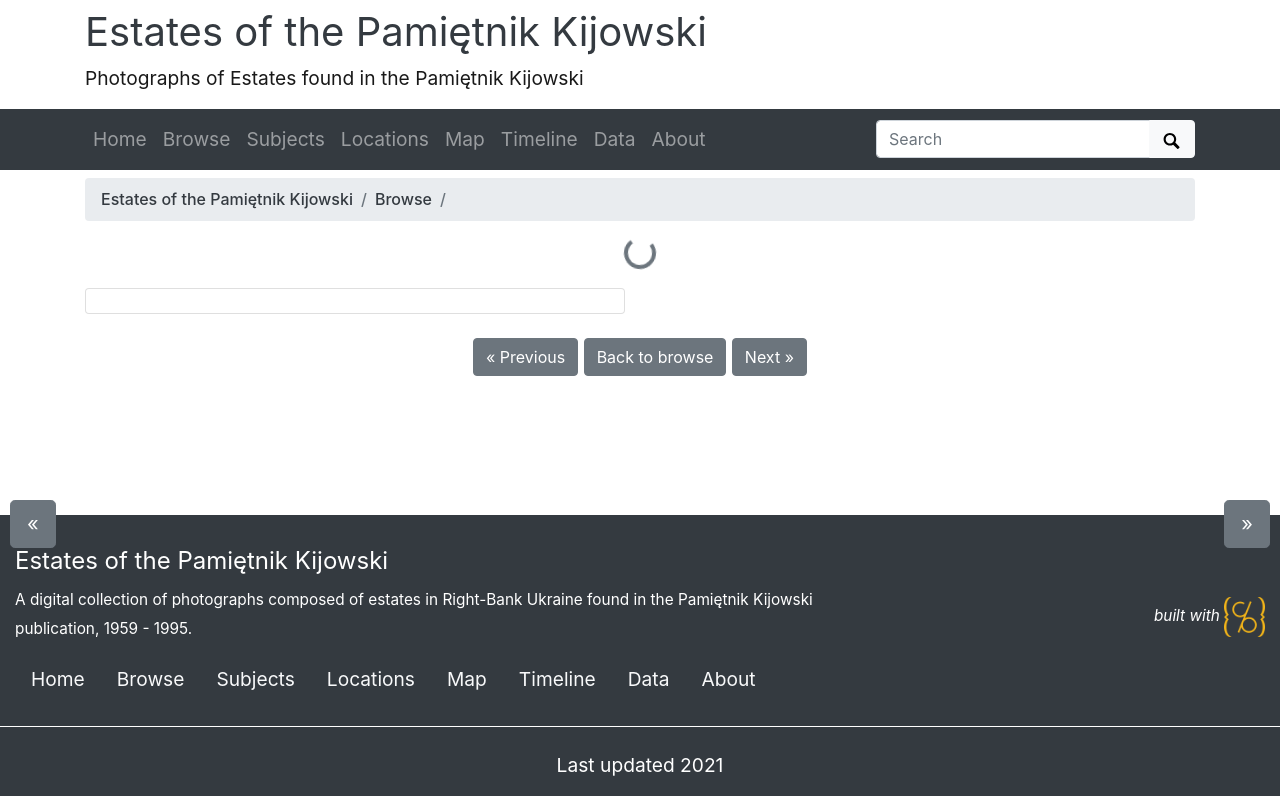
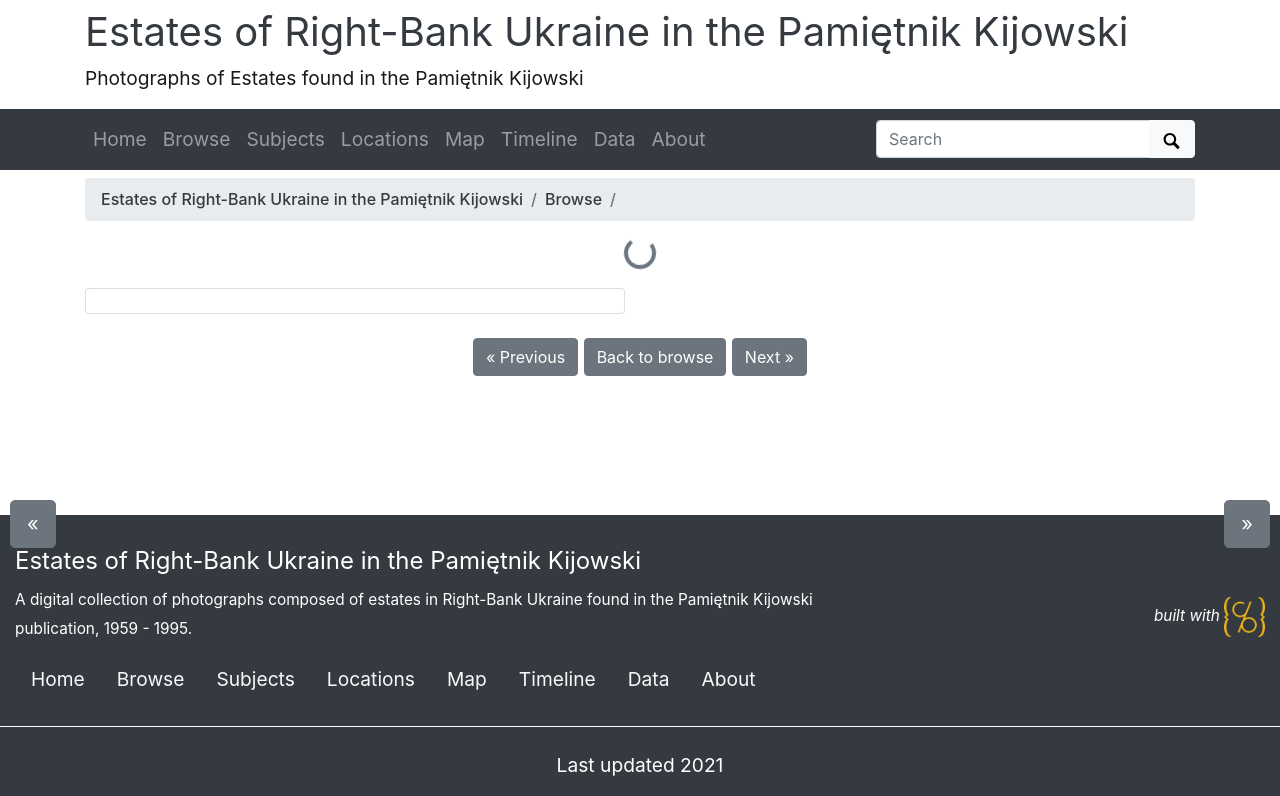
Before and after one commit to dostojnygosc/pamietnikkijowski, a Jekyll site: the page built from pages/item.md, in a window 1280 px wide, cut to the strip 0-796 px from the top of the page. Built offline with Jekyll 4.4.1, drawn with Linux system fonts in a browser that asks for light colours.

Commit message:
added new feature image and changed title

```diff
--- a/_config.yml
+++ b/_config.yml
@@ -20,7 +20,7 @@
 # SITE SETTINGS
 #
 # title of site appears in banner
-title: Estates of the Pamiętnik Kijowski
+title: Estates of Right-Bank Ukraine in the Pamiętnik Kijowski
 # tagline, a short phrase that will appear throughout the site in the top banner
 tagline: Photographs of Estates found in the Pamiętnik Kijowski
 # description appears in meta tags and other locations
--- a/_data/theme.yml
+++ b/_data/theme.yml
@@ -8,9 +8,9 @@
 #
 # featured image is used in home page banner and in meta markup to represent the collection
 # use either an objectid (from an item in this collect), a relative location of an image in this repo (ex. /assets/img/feature.jpg), or a full url to an image elsewhere
-featured-image: demo_001
+featured-image: pk002
 # optional: add extra padding around collection title for a larger image feature.
-home-title-y-padding: # Default is 8em
+home-title-y-padding: 12em # Default is 8em
 # optional: change position of background image, center, top, bottom
 home-banner-image-position: # Default is center
 
```
